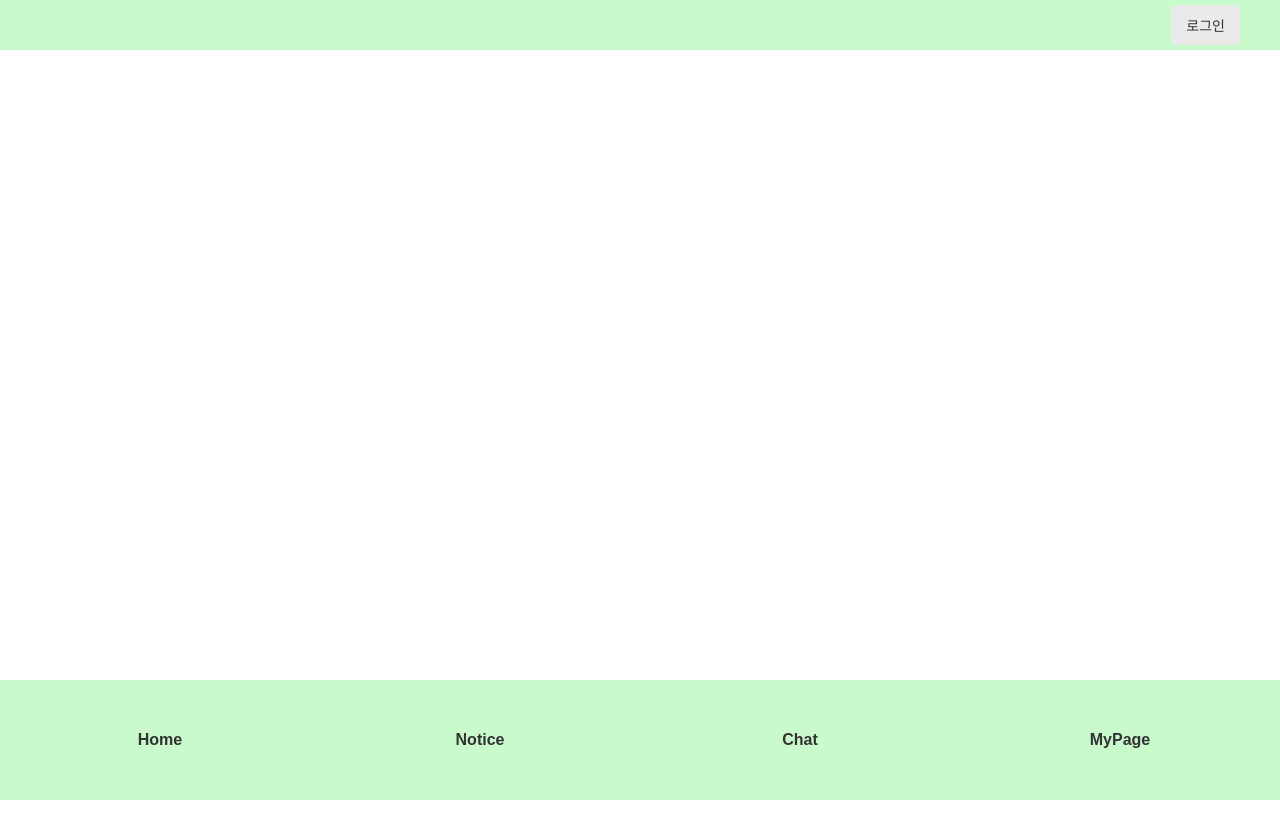
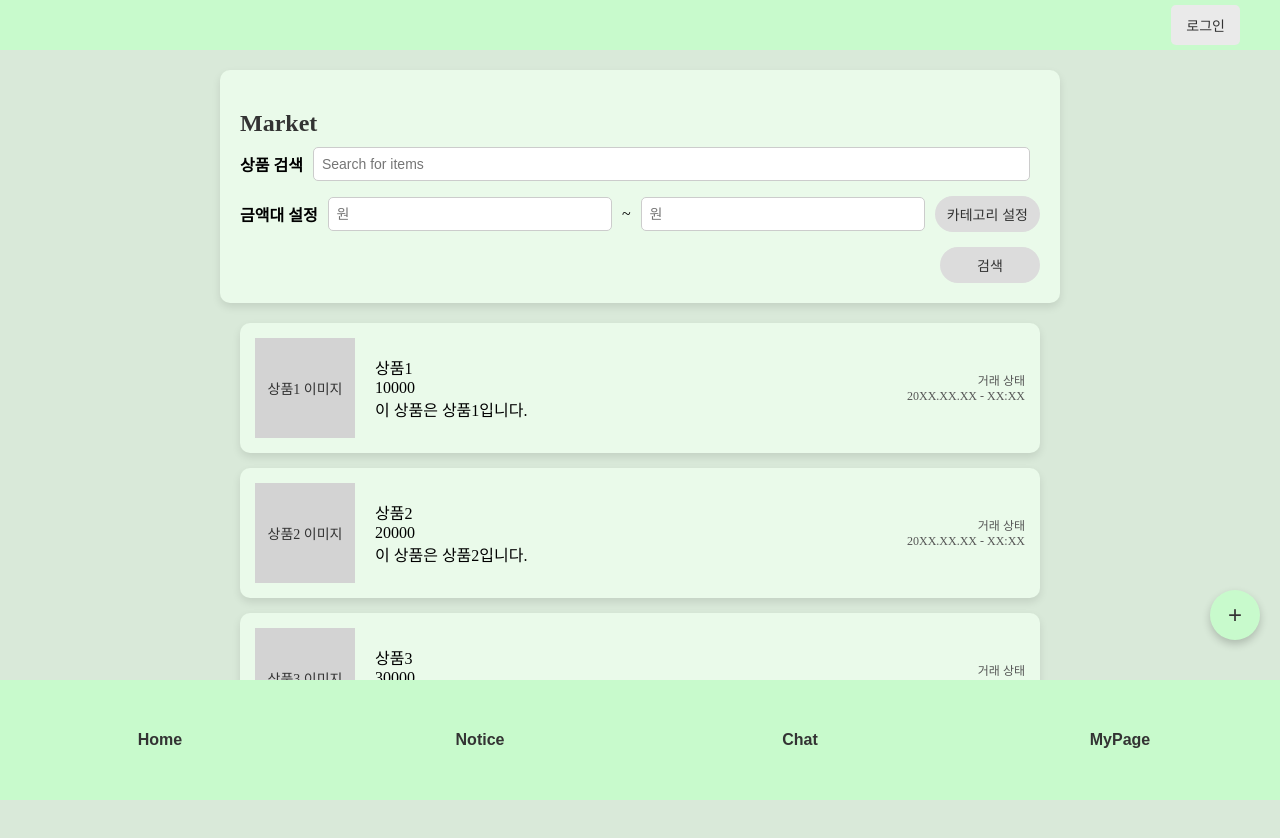
Before and after one commit to JaeSeungJae/DB_Project, a React (Vite) app in the folder Frontend/shopping_mall/: page /market in a window 1280 px wide. Shown: the top 838 px of the page. Before the commit the page ends 800 px from the top, so only its background shows below. Built offline with nearby package versions, Linux system fonts and the light colour scheme.

Commit message:
refactor: page 파일 위치 및 style 파일 위치 수정 feat: MarketMain 페이지 구현

```diff
--- a/Frontend/shopping_mall/src/App.jsx
+++ b/Frontend/shopping_mall/src/App.jsx
@@ -2,9 +2,10 @@ import { useState } from 'react'
 import Footer from './modules/footer'
 import Header from './modules/header'
 import { Route, Routes, BrowserRouter } from 'react-router-dom';
-import Login from './pages/Login';
-import Main from './pages/Main';
-import Register from './pages/Register';
+import Login from './pages/Auth/Login';
+import Main from './pages/Auth/Main';
+import Register from './pages/Auth/Register';
+import MarketMain from './pages/Market/MarketMain';
 
 function App() {
 
@@ -16,6 +17,7 @@ function App() {
           <Route path="/" element={<Main />} />
           <Route path="/login" element={<Login />} />
           <Route path="/register" element={<Register />} />
+          <Route path="/market" element={<MarketMain />} />
         </Routes>
         <Footer />
       </BrowserRouter>
--- a/Frontend/shopping_mall/src/modules/Footer.jsx
+++ b/Frontend/shopping_mall/src/modules/Footer.jsx
@@ -1,6 +1,6 @@
 import React from "react";
-import { FooterContainer } from "../styles/style";
-import { FooterButton } from "../styles/style";
+import { FooterContainer } from "../pages/Auth/AuthStyle";
+import { FooterButton } from "../pages/Auth/AuthStyle";
 import { useNavigate } from "react-router-dom";
 
 const Footer = () => {
--- a/Frontend/shopping_mall/src/modules/Header.jsx
+++ b/Frontend/shopping_mall/src/modules/Header.jsx
@@ -1,6 +1,6 @@
 import React from "react";
-import { HeaderContainer } from "../styles/style";
-import { Button } from "../styles/style";
+import { HeaderContainer } from "../pages/Auth/AuthStyle";
+import { Button } from "../pages/Auth/AuthStyle";
 import { useNavigate } from "react-router-dom";
 
 const Header = () => {
--- a/Frontend/shopping_mall/src/pages/Login.jsx
+++ b/Frontend/shopping_mall/src/pages/Auth/Login.jsx
@@ -1,5 +1,5 @@
 import React from "react";
-import { PageContainer, LoginBox, Title, InputField, ButtonGroup, ActionButton, LoginButton } from "../styles/style";
+import { PageContainer, LoginBox, Title, InputField, ButtonGroup, ActionButton, LoginButton } from "./AuthStyle";
 import { useNavigate } from "react-router-dom";
 
 const Login = () => {
--- a/Frontend/shopping_mall/src/pages/Main.jsx
+++ b/Frontend/shopping_mall/src/pages/Auth/Main.jsx
@@ -1,6 +1,6 @@
 import React, { useEffect } from "react";
 import { useNavigate } from "react-router-dom";
-import { PageContainer, LoginBox, ColumnFlexBox, Button } from "../styles/style";
+import { PageContainer, LoginBox, ColumnFlexBox, Button } from "./AuthStyle";
 
 const Main = () => {
     const navigate = useNavigate();
@@ -15,7 +15,7 @@ const Main = () => {
             <LoginBox>
                 <ColumnFlexBox>
                 <Button style={{margin: '40px', height: '100px'}}>자유게시판</Button>
-                <Button style={{margin: '40px', height: '100px'}}>마켓</Button>
+                <Button style={{margin: '40px', height: '100px'}} onClick={()=>navigate('/market')}>마켓</Button>
                 </ColumnFlexBox>
             </LoginBox>
         </PageContainer>
--- a/Frontend/shopping_mall/src/pages/Register.jsx
+++ b/Frontend/shopping_mall/src/pages/Auth/Register.jsx
@@ -1,5 +1,5 @@
 import React from "react";
-import { PageContainer, Title, LoginBox, InputGroup, Label, InputField, SmallInput, ButtonGroup, Button } from "../styles/style";
+import { PageContainer, Title, LoginBox, InputGroup, Label, InputField, SmallInput, ButtonGroup, Button } from "./AuthStyle";
 import { useNavigate } from "react-router-dom";
 
 const Register = () => {
--- /dev/null
+++ b/Frontend/shopping_mall/src/pages/Market/MarketMain.jsx
@@ -0,0 +1,117 @@
+import React from "react";
+import { useState } from "react";
+import {
+  PageContainer,
+  FilterContainer,
+  Title,
+  InputGroup,
+  Label,
+  InputField,
+  CategoryButton,
+  ProductList,
+  ProductItem,
+  ImageBox,
+  ProductInfo,
+  ProductStatus,
+  AddButton,
+} from "./MarketStyle";
+
+const tempProductList = [
+    {
+        product_name: '상품1',
+        product_price: '10000',
+        product_description: '이 상품은 상품1입니다.',
+        product_image: '상품1 이미지',
+        product_category: '컴퓨터',
+        product_id: 1
+    },
+    {
+        product_name: '상품2',
+        product_price: '20000',
+        product_description: '이 상품은 상품2입니다.',
+        product_image: '상품2 이미지',
+        product_category: '스마트폰',
+        product_id: 2
+    },
+    {
+        product_name: '상품3',
+        product_price: '30000',
+        product_description: '이 상품은 상품3입니다.',
+        product_image: '상품3 이미지',
+        product_category: '키보드',
+        product_id: 3
+    }
+]
+
+const MarketMain = () => {
+
+    const truncateDesc = (text, limit) => {
+        if (text.length > limit) {
+            return text.slice(0, limit) + "...";
+        }
+        return text;
+    }
+
+    const updateProductList = () => { // 추후 rest/getProductList를 통해 목록을 불러옴
+        return (
+        <ProductList>
+        {filteredProduct.map((product) => (
+            <ProductItem key={product.product_id}>
+                <ImageBox>{product.product_image}</ImageBox>
+                <ProductInfo>
+                    <div>{product.product_name}</div>
+                    <div>{product.product_price}</div>
+                    <div>{truncateDesc(product.product_description, 30)}</div>
+                </ProductInfo>
+                <ProductStatus>
+                    거래 상태<br />
+                    20XX.XX.XX - XX:XX
+                </ProductStatus>
+            </ProductItem>
+        ))}
+        </ProductList>
+        )
+    }
+
+    const [search, setSearch] = useState("");
+    const [filteredProduct, setFilteredProduct] = useState(tempProductList);
+    const handleSearch = () => {
+        const filtered = tempProductList.filter((product) =>
+            product.product_name.includes(search)
+        )
+        setFilteredProduct(filtered);
+    }
+
+
+  return (
+    <PageContainer>
+      {/* 검색 및 필터 */}
+      <FilterContainer>
+        <Title>Market</Title>
+        <InputGroup>
+          <Label htmlFor="search">상품 검색</Label>
+          <InputField id="search" type="text" placeholder="Search for items"
+          value={search} onChange={(e) => setSearch(e.target.value)}/>
+        </InputGroup>
+        <InputGroup>
+          <Label htmlFor="price">금액대 설정</Label>
+          <InputField id="min-price" type="text" placeholder="원" />
+          ~
+          <InputField id="max-price" type="text" placeholder="원" style={{marginLeft: '10px'}} />
+          <CategoryButton>카테고리 설정</CategoryButton>
+        </InputGroup>
+        <div style={{display: 'flex', justifyContent: 'flex-end', marginTop: '10px'}}>
+            <CategoryButton style={{width: '100px'}} onClick={handleSearch}>검색</CategoryButton>
+        </div>
+      </FilterContainer>
+
+      {/* 상품 리스트 */}
+      {updateProductList()}
+
+      {/* 상품 등록 버튼 */}
+      <AddButton>+</AddButton>
+    </PageContainer>
+  );
+};
+
+export default MarketMain;
--- /dev/null
+++ b/Frontend/shopping_mall/src/pages/Market/MarketStyle.jsx
@@ -0,0 +1,137 @@
+import styled from "styled-components";
+
+// 전체 페이지 컨테이너
+export const PageContainer = styled.div`
+  display: flex;
+  flex-direction: column;
+  align-items: center;
+  min-height: 100vh;
+  background-color: #d9e9d9; /* 연한 초록색 배경 */
+  padding: 20px;
+`;
+
+// 검색 및 필터 컨테이너
+export const FilterContainer = styled.div`
+  background-color: #eafaea;
+  padding: 20px;
+  border-radius: 10px;
+  box-shadow: 0 4px 8px rgba(0, 0, 0, 0.1);
+  margin-bottom: 20px;
+  width: 90%;
+  max-width: 800px;
+  margin-top: 50px;
+`;
+
+// 제목
+export const Title = styled.h2`
+  margin-bottom: 10px;
+  color: #333;
+`;
+
+// 검색 입력 그룹
+export const InputGroup = styled.div`
+  display: flex;
+  align-items: center;
+  margin-bottom: 15px;
+`;
+
+// 레이블
+export const Label = styled.label`
+  font-weight: bold;
+  margin-right: 10px;
+`;
+
+// 입력 필드
+export const InputField = styled.input`
+  flex: 1;
+  padding: 8px;
+  border: 1px solid #ccc;
+  border-radius: 5px;
+  font-size: 14px;
+  margin-right: 10px;
+`;
+
+// 카테고리 버튼
+export const CategoryButton = styled.button`
+  background-color: #dcdcdc;
+  border: none;
+  padding: 8px 12px;
+  border-radius: 20px;
+  font-size: 14px;
+  color: #333;
+  cursor: pointer;
+
+  &:hover {
+    background-color: #c8c8c8;
+  }
+`;
+
+// 상품 리스트
+export const ProductList = styled.div`
+  display: flex;
+  flex-direction: column;
+  gap: 15px;
+  width: 90%;
+  max-width: 800px;
+  margin-bottom: 140px;
+`;
+
+// 상품 아이템 컨테이너
+export const ProductItem = styled.div`
+  display: flex;
+  background-color: #eafaea;
+  padding: 15px;
+  border-radius: 10px;
+  box-shadow: 0 4px 8px rgba(0, 0, 0, 0.1);
+  align-items: center;
+`;
+
+// 이미지 박스
+export const ImageBox = styled.div`
+  width: 100px;
+  height: 100px;
+  background-color: #d3d3d3;
+  display: flex;
+  align-items: center;
+  justify-content: center;
+  font-size: 14px;
+  color: #333;
+  margin-right: 20px;
+`;
+
+// 상품 정보
+export const ProductInfo = styled.div`
+  flex: 1;
+`;
+
+// 상품 상태 및 날짜
+export const ProductStatus = styled.div`
+  text-align: right;
+  font-size: 12px;
+  color: #555;
+`;
+
+// 상품 등록 버튼
+export const AddButton = styled.button`
+  position: fixed;
+  bottom: 20px;
+  right: 20px;
+  background-color: #c8facc;
+  border: none;
+  width: 50px;
+  height: 50px;
+  border-radius: 50%;
+  box-shadow: 0 4px 8px rgba(0, 0, 0, 0.2);
+  font-size: 24px;
+  color: #333;
+  cursor: pointer;
+  margin-bottom: 140px;
+
+  &:hover {
+    background-color: #aef2ae;
+  }
+`;
+
+export const SearchButton = styled(CategoryButton)`
+
+`
```
Also changed, not shown: Frontend/shopping_mall/src/pages/Auth/AuthStyle.jsx (renamed from Frontend/shopping_mall/src/styles/style.jsx).
